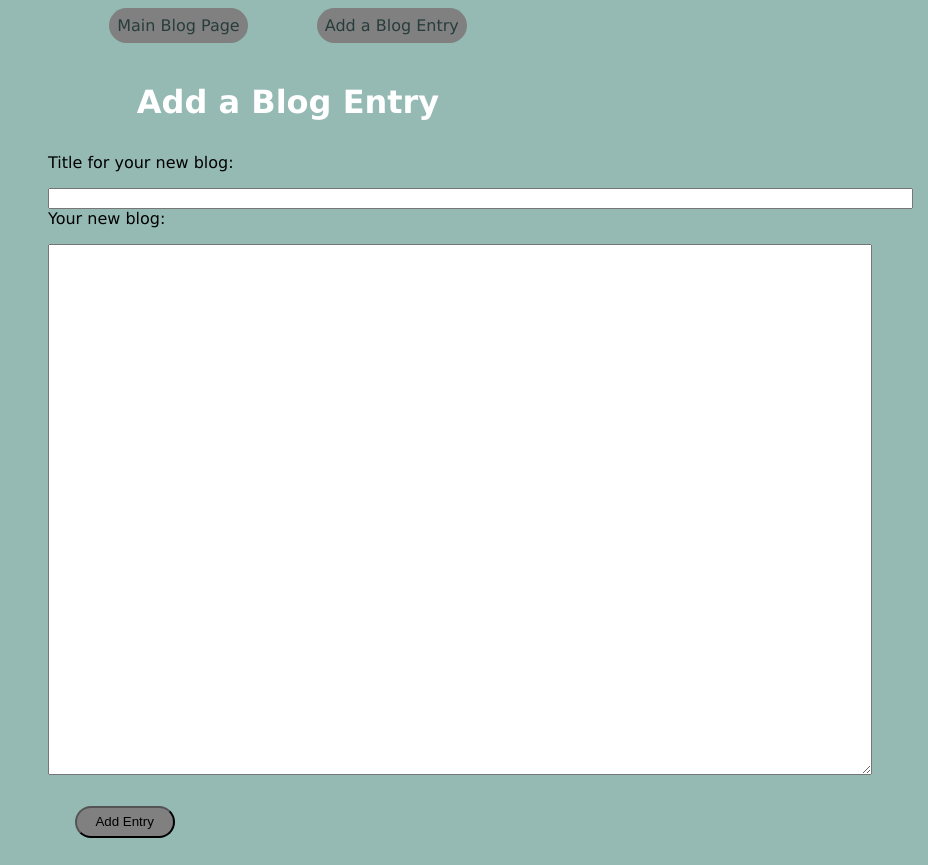
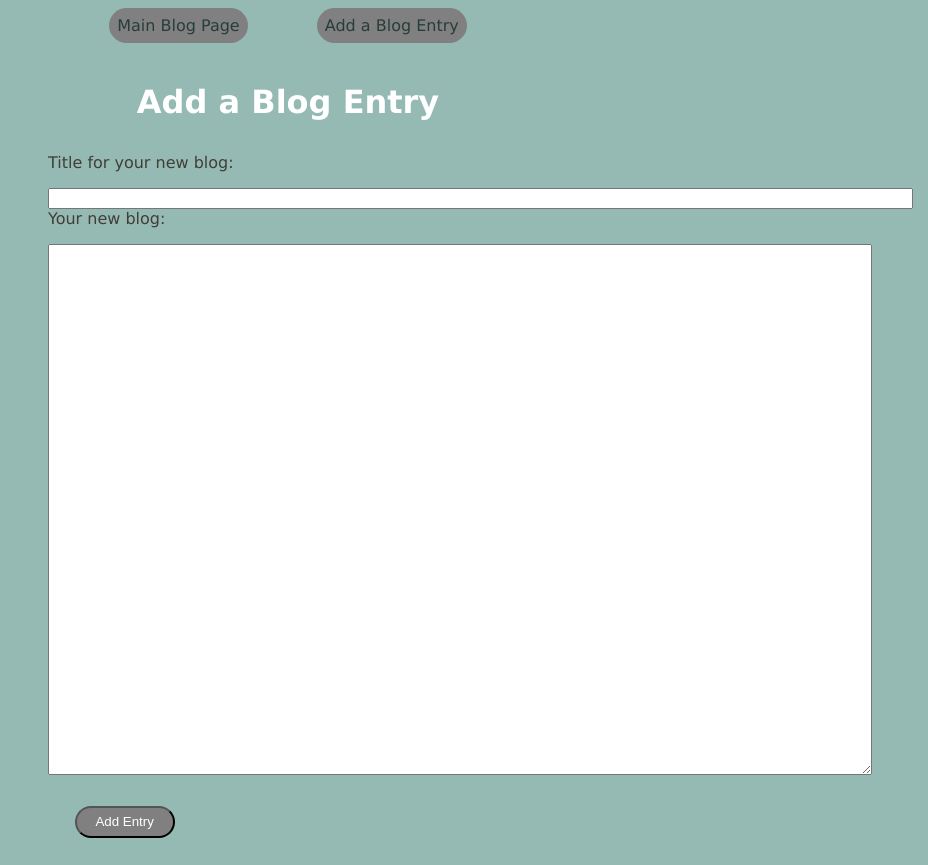
Before and after one commit to Sara-Hamilton/build-a-blog, a Flask app: page /newpost in a window 1280 px wide. Shown: the whole page, without its empty margins (352-1280 px from the left). Run offline with Flask 2, Linux system fonts and the light colour scheme.

Commit message:
modified CSS

```diff
--- a/static/styles/main.css
+++ b/static/styles/main.css
@@ -5,8 +5,8 @@
 
 body {
     font-family: Verdana;
-      background-color: #94bab3;
     margin: 0 25em 0 25em;
+    color: #423e37;
 }
 
 nav a {
@@ -30,8 +30,6 @@
     width: 100px;
     padding: 0.5em;
     margin: 2em;
-      background: gray;
-      color: black;
     border-radius: 30px;
 }
 
@@ -46,17 +44,37 @@
     right: 7em;
     width: 6em;
 }
+
+
 /* unvisited link */
 
 a:link {
-      color: #283d3b;
     text-decoration: none;
 }
+
+
 /* visited link */
 
 a:visited {
+    /* text-shadow: 2px 2px 4px #000000; */
+}
+
+body {
+    background-color: #94bab3;
+}
+
+.btn,
+.bottom {
+    background: gray;
+    color: white;
+}
+
+a:link {
+    color: #283d3b;
+}
+
+a:visited {
     color: #636856;
-      /* text-shadow: 2px 2px 4px #000000; */
 }
 
 a:visited.btn,
@@ -64,8 +82,46 @@
     color: white;
 }
 
+h2:hover {
+    color: white;
+}
+
 h1,
 h2:hover {
     color: white;
-      /* text-shadow: 2px 2px 4px #000000;*/
 }
+
+
+/*** color scheme 2
+body {
+    background-color: #423e37;
+}
+
+.btn,
+.bottom {
+    background: gray;
+    color: black;
+}
+
+a:link {
+    color: #d6ae6b;
+}
+
+a:visited {
+    color: #9a9e91;
+}
+
+a:visited.btn,
+a:visited.bottom {
+    color: #d6d6ba;
+}
+
+h2:hover {
+    color: #d6d6ba;
+}
+
+h1,
+h2:hover {
+    color: #d6d6ba;
+}
+***/
```
Lines whose indentation alone changed are shown as unchanged.
